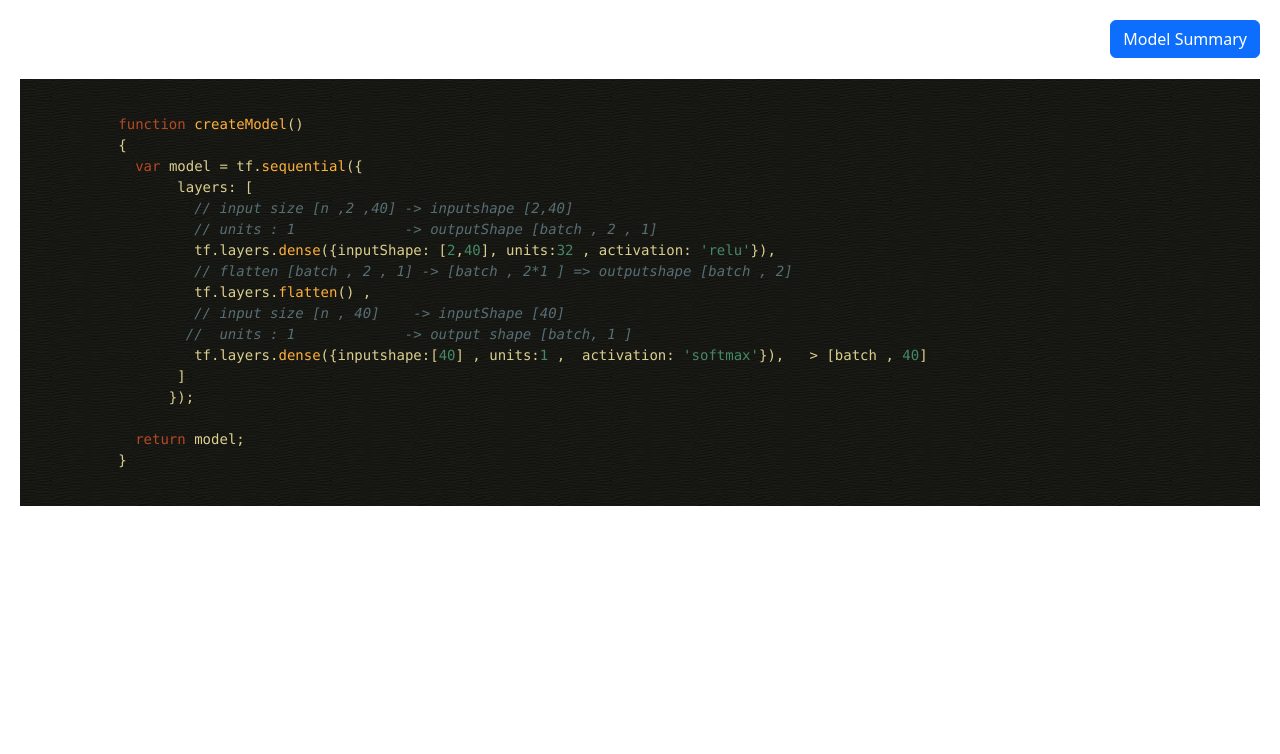
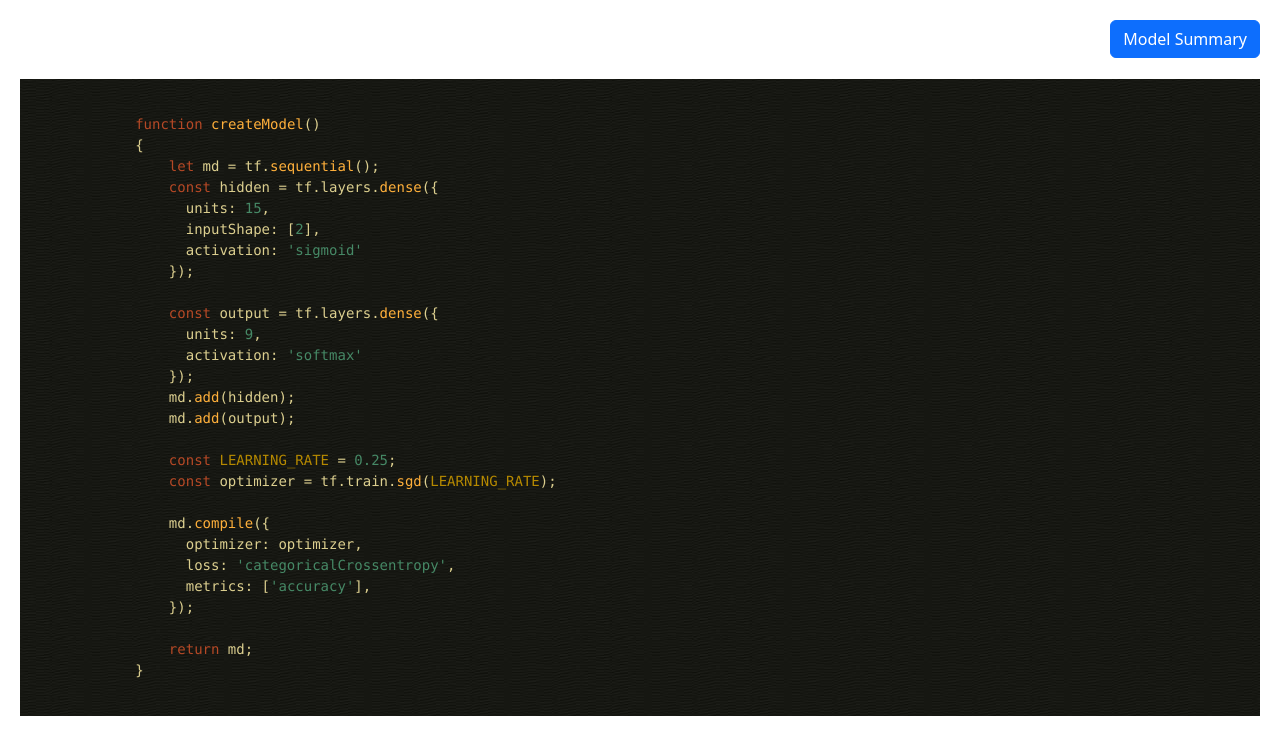
Before and after one commit to smthubakgale/Moloto, a plain HTML site: page pages/model.html in a window 1280 px wide. Drawn offline with nearby package versions, Linux system fonts and the light colour scheme.

Commit message:
Update model.html

```diff
--- a/pages/model.html
+++ b/pages/model.html
@@ -31,23 +31,33 @@
     <div>
       <pre>
         <code class="language-javascript">
-          function createModel()
-          {
-            var model = tf.sequential({
-                 layers: [
-                   // input size [n ,2 ,40] -> inputshape [2,40]
-                   // units : 1             -> outputShape [batch , 2 , 1]
-                   tf.layers.dense({inputShape: [2,40], units:32 , activation: 'relu'}),
-                   // flatten [batch , 2 , 1] -> [batch , 2*1 ] => outputshape [batch , 2]
-                   tf.layers.flatten() ,
-                   // input size [n , 40]    -> inputShape [40]
-                  //  units : 1             -> output shape [batch, 1 ]
-                   tf.layers.dense({inputshape:[40] , units:1 ,  activation: 'softmax'}),   > [batch , 40]
-                 ]
+            function createModel()
+            {
+                let md = tf.sequential();
+                const hidden = tf.layers.dense({
+                  units: 15,
+                  inputShape: [2],
+                  activation: 'sigmoid'
                 });
 
-            return model;
-          }
+                const output = tf.layers.dense({
+                  units: 9,
+                  activation: 'softmax'
+                });
+                md.add(hidden);
+                md.add(output);
+
+                const LEARNING_RATE = 0.25;
+                const optimizer = tf.train.sgd(LEARNING_RATE);
+
+                md.compile({
+                  optimizer: optimizer,
+                  loss: 'categoricalCrossentropy',
+                  metrics: ['accuracy'],
+                });
+
+                return md;
+            }
         </code>
       </pre>
     </div>
```
